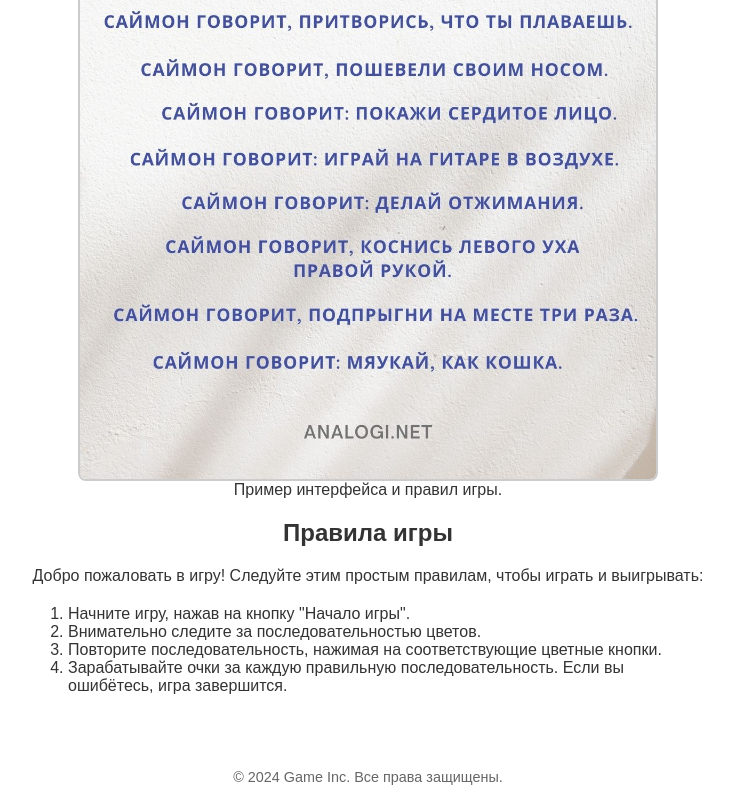
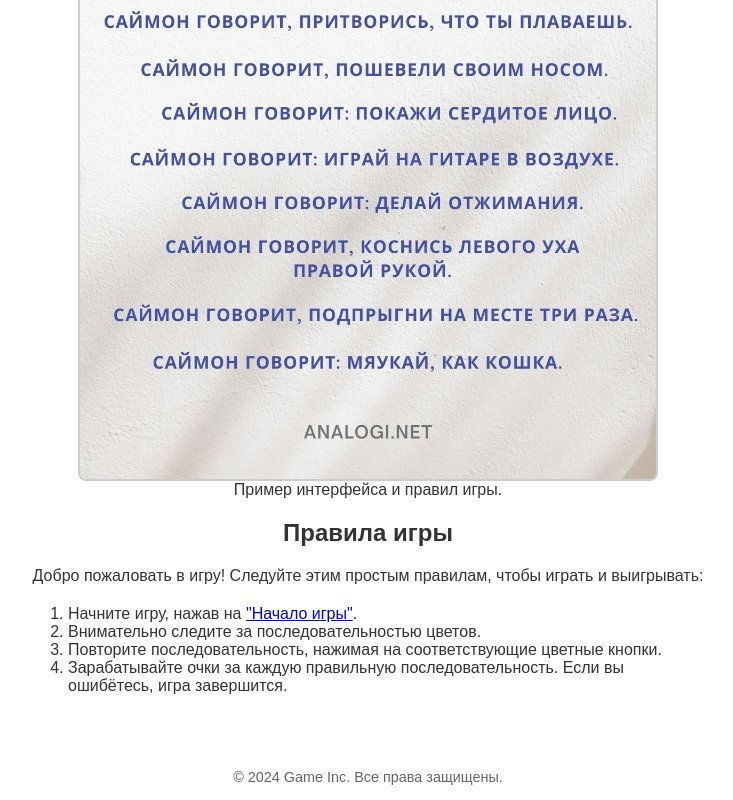
Before and after one commit to piotrcaraivan/simongameAPI, a plain HTML site: page index.html in a window 1280 px wide. Shown: the part 567-1367 px from the top of the page, without its empty margins (272-1005 px from the left). Drawn offline with Linux system fonts and the light colour scheme.

Commit message:
Updated index.html with new content

```diff
--- a/index.html
+++ b/index.html
@@ -19,7 +19,6 @@
       </ul>
     </nav>
   </header>
-
   <main>
     <article>
       <figure>
@@ -29,13 +28,15 @@
       <h1>Правила игры</h1>
       <p>Добро пожаловать в игру! Следуйте этим простым правилам, чтобы играть и выигрывать:</p>
       <ol>
-        <li>Начните игру, нажав на кнопку "Начало игры".</li>
+        <li>
+          Начните игру, нажав на
+          <a href="game.html" class="start-game-link">"Начало игры"</a>.
+        </li>
         <li>Внимательно следите за последовательностью цветов.</li>
         <li>Повторите последовательность, нажимая на соответствующие цветные кнопки.</li>
         <li>Зарабатывайте очки за каждую правильную последовательность. Если вы ошибётесь, игра завершится.</li>
       </ol>
     </article>
-
   </main>
 
   <footer>
```
